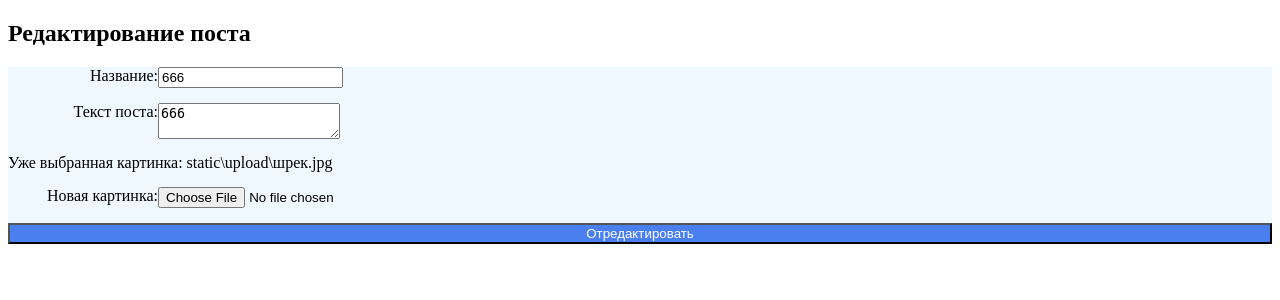
After one commit to VladGulin/VladGulin, a Flask app: page /redaktirovanie/666 in a window 1280 px wide. The commit adds this page. Shown: the top 300 px of the page. Run offline with Flask 3, Linux system fonts and the light colour scheme.

Commit message:
I fixed the bug and some errors

```diff
--- a/main.py
+++ b/main.py
@@ -40,4 +40,41 @@ def get_create_post_template():
 def get_registration_template():
     return render_template('registration.html')
 
+@app.route("/redaktirovanie/<title>")
+def get_redaktirovanie_template(title):
+    with open ('posts.json') as file:
+        dict_file = load(file)
+        post = dict_file[title]
+    return render_template("redaktirovanie.html", post=post, title=title)
+
+@app.route("/redaktirovanie_post", methods=['POST'])
+def save_redaktirovanie():
+    title = request.form.get('title')
+    text = request.form.get('text')
+    kartinka = request.files.get('kartinka')
+
+    puti_kartinki = "static\\upload\\" + kartinka.filename
+
+    if kartinka:
+        kartinka.save(puti_kartinki)
+
+    with open ('posts.json') as file:
+        dict_file = load(file)
+        if kartinka:
+            new_post = {
+                'text': text,
+                'image': puti_kartinki
+            }
+        else:
+            new_post = {
+                'text': text,
+                'image': dict_file[title]["image"]
+            }
+        dict_file[title] = new_post
+        with open ('posts.json', 'w', encoding='utf-8') as file_2:
+            dump(dict_file, file_2)
+
+
+    return redirect('/')
+
 app.run(debug=True)
--- /dev/null
+++ b/static/redaktirovanie.css
@@ -0,0 +1,26 @@
+.redaktirovanie{
+    display: flex;
+}
+
+.vse_redaktirovania{
+    display: flex;
+    background-color: aliceblue;
+    flex-direction: column;
+    gap: 15px;
+    justify-content: center;
+}
+
+.redaktirovanie label{
+    width: 150px;
+    text-align: end;
+}
+
+.send-button{
+    background-color: rgb(74, 127, 240);
+    color: white;
+}
+
+.send-button:hover{
+    font-size: 30px;
+    transition-duration: 2s;
+}
--- a/static/style.css
+++ b/static/style.css
@@ -27,6 +27,7 @@ body{
     align-items: center;
 }
 
+.knopka,
 #knopka_1{
     color: white;
     background-color: blue;
--- a/templates/index.html
+++ b/templates/index.html
@@ -11,13 +11,15 @@
 <body>
     <div id="my_blog_1">
         <h1>Мой блог</h1>
-        <button onclick="window.location.href='{{ url_for('get_create_post_template') }}'" id="knopka_1">Создать пост</button>
+        <button onclick="window.location.href='{{ url_for('get_create_post_template') }}'" class="knopka">Создать пост</button>
     </div>
     {% for post_name in posts.keys() %}
         <div class="my_blog">
             <h1>{{post_name}}</h1>
             <p>{{posts[post_name]['text']}}</p>
             <img src="{{posts[post_name]['image']}}" alt="">
+
+            <button onclick="window.location.href='{{ url_for('get_redaktirovanie_template', title=post_name) }}'" class="knopka">Редактировать пост</button>
         </div>
     {% endfor %}
 </body>
--- /dev/null
+++ b/templates/redaktirovanie.html
@@ -0,0 +1,29 @@
+<!DOCTYPE html>
+<html lang="en">
+<head>
+    <meta charset="UTF-8">
+    <meta http-equiv="X-UA-Compatible" content="IE=edge">
+    <meta name="viewport" content="width=device-width, initial-scale=1.0">
+    <link rel="stylesheet" href="../static/redaktirovanie.css">
+    <title>Document</title>
+</head>
+<body>
+    <h2>Редактирование поста</h2>
+    <form class='vse_redaktirovania' action="/redaktirovanie_post" method="post" enctype="multipart/form-data">
+        <div class="redaktirovanie">
+            <label>Название:</label>
+            <input type="text" name='title' value="{{title}}" required>
+        </div>
+        <div class="redaktirovanie">
+            <label>Текст поста:</label>
+            <textarea name="text" required>{{post['text']}}</textarea>
+        </div>
+        <span>Уже выбранная картинка: {{post['image']}}</span>
+        <div class="redaktirovanie">
+            <label>Новая картинка:</label>
+            <input  name='kartinka' type="file">
+        </div>
+        <button type="submit" class="send-button">Отредактировать</button>
+    </form>
+</body>
+</html>
```
Also changed, not shown: static/upload/block.png (added), static/upload/istockphoto-1294563777-2048x2048 (1).jpg (added), static/upload/wood.png (added).
